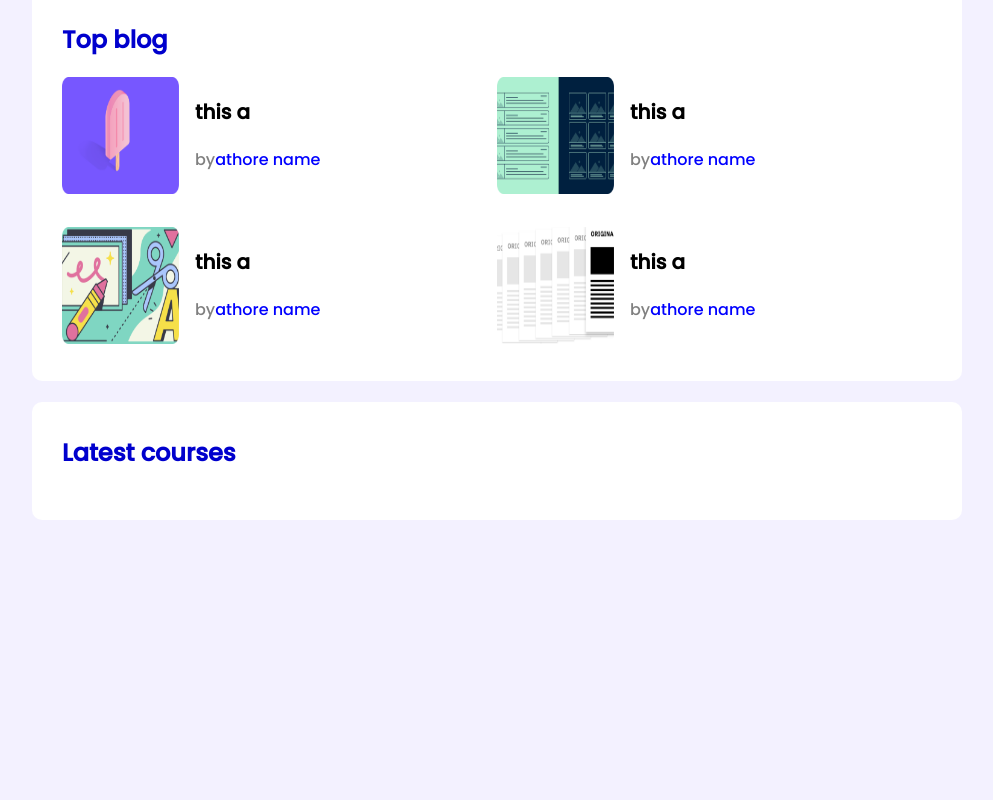
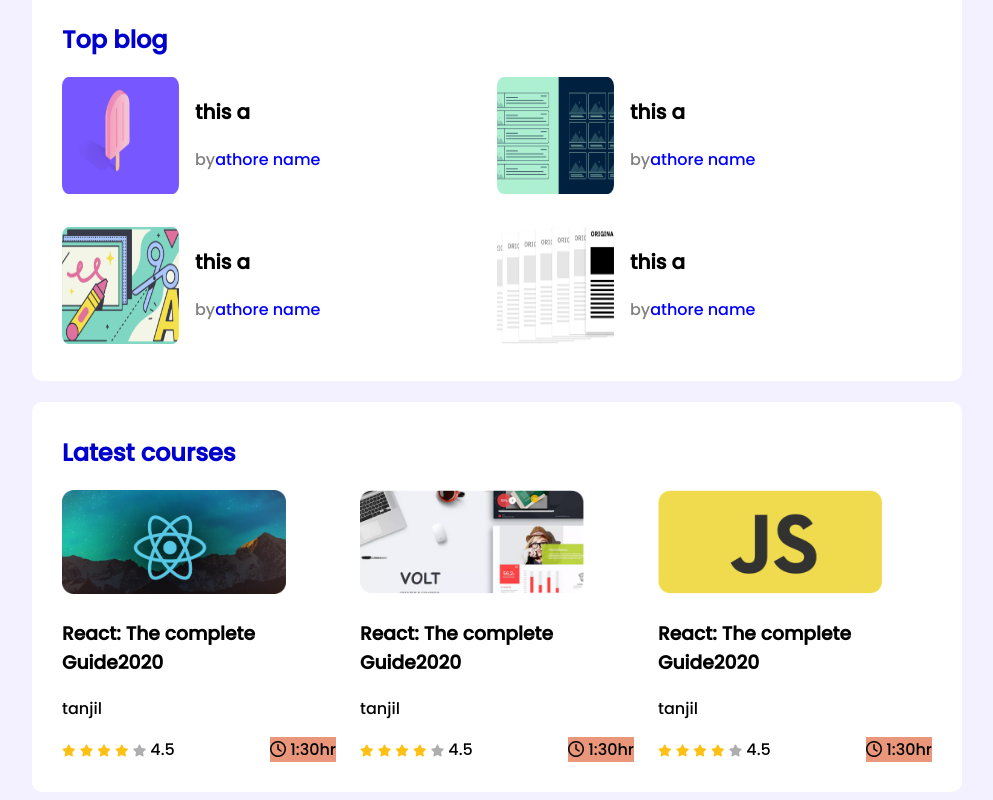
Before and after one commit to tanjilulkarim/leader-board-css3, a plain HTML site: page index.html in a window 1280 px wide. Shown: the part 310-1110 px from the top of the page, without its empty margins (143-1136 px from the left). Before the commit the page ends 838 px from the top, so only its background shows below. Drawn offline with Linux system fonts and the light colour scheme.

Commit message:
vedio 1-9 complete

```diff
--- a/index.html
+++ b/index.html
@@ -6,6 +6,9 @@
     <meta http-equiv="X-UA-Compatible" content="IE=edge">
     <meta name="viewport" content="width=device-width, initial-scale=1.0">
     <title>Leader board</title>
+    <!-- font awesome -->
+    <script src="https://kit.fontawesome.com/06652e7ddb.js" crossorigin="anonymous"></script>
+    <!-- stylesheet -->
     <link rel="stylesheet" href="style/style.css">
 </head>
 
@@ -98,8 +101,89 @@
             </div>
         </section>
         <!-- latest courses -->
+
         <section class="container">
             <h2 class="section-tittle">Latest courses</h2>
+            <div class="courses">
+                <div class="course">
+                    <div class="course-banner">
+                        <img src="images/courses/course-1.png" alt="">
+                    </div>
+                    <div class="course-detail">
+                        <h3 class="course-tittle">React: The complete <br>Guide2020</h3>
+                        <p class="course-author">tanjil</p>
+                        <div class="course-info">
+                            <div>
+                                <i class="fas fa-star filled"></i>
+                                <i class="fas fa-star filled"></i>
+                                <i class="fas fa-star filled"></i>
+                                <i class="fas fa-star filled"></i>
+                                <i class="fas fa-star empty"></i>
+                                <span>4.5</span>
+                            </div>
+
+                            <div class="course-duration">
+                                <i class="far fa-clock "></i>
+                                1:30hr
+                            </div>
+                        </div>
+
+                    </div>
+                </div>
+
+                <div class="course">
+                    <div class="course-banner">
+                        <img src="images/courses/course-2.png" alt="">
+                    </div>
+                    <div class="course-detail">
+                        <h3 class="course-tittle">React: The complete <br>Guide2020</h3>
+                        <p class="course-author">tanjil</p>
+                        <div class="course-info">
+                            <div>
+                                <i class="fas fa-star filled"></i>
+                                <i class="fas fa-star filled"></i>
+                                <i class="fas fa-star filled"></i>
+                                <i class="fas fa-star filled"></i>
+                                <i class="fas fa-star empty"></i>
+                                <span>4.5</span>
+                            </div>
+
+                            <div class="course-duration">
+                                <i class="far fa-clock "></i>
+                                1:30hr
+                            </div>
+                        </div>
+
+                    </div>
+                </div>
+
+                <div class="course">
+                    <div class="course-banner">
+                        <img src="images/courses/course-3.png" alt="">
+                    </div>
+                    <div class="course-detail">
+                        <h3 class="course-tittle">React: The complete <br>Guide2020</h3>
+                        <p class="course-author">tanjil</p>
+                        <div class="course-info">
+                            <div>
+                                <i class="fas fa-star filled"></i>
+                                <i class="fas fa-star filled"></i>
+                                <i class="fas fa-star filled"></i>
+                                <i class="fas fa-star filled"></i>
+                                <i class="fas fa-star empty"></i>
+                                <span>4.5</span>
+                            </div>
+
+                            <div class="course-duration">
+                                <i class="far fa-clock "></i>
+                                1:30hr
+                            </div>
+                        </div>
+
+                    </div>
+                </div>
+
+            </div>
         </section>
     </main>
 </body>
--- a/style/style.css
+++ b/style/style.css
@@ -86,3 +86,34 @@ start ===========*/
     font-size: 16px;
     color: blue;
 }
+
+/* courses stylee
+*/
+.courses{
+    display: grid;
+    grid-template-columns: repeat(3,1fr);
+    grid-column-gap: 24px;
+    display: wrap;
+}
+.course .course-banner img{
+    width: 224px;
+    height: 104px;
+}
+.course-info{
+    display: flex;
+    align-items: center;
+    justify-content: space-between;
+}
+
+.fa-star{
+    font-size: 12px;
+}
+.fa-star.filled{
+    color: #FFC014;
+}
+.fa-star.empty{
+    color: #AEAEAE;
+}
+.course-duration{
+    background-color: darksalmon;
+}
```
